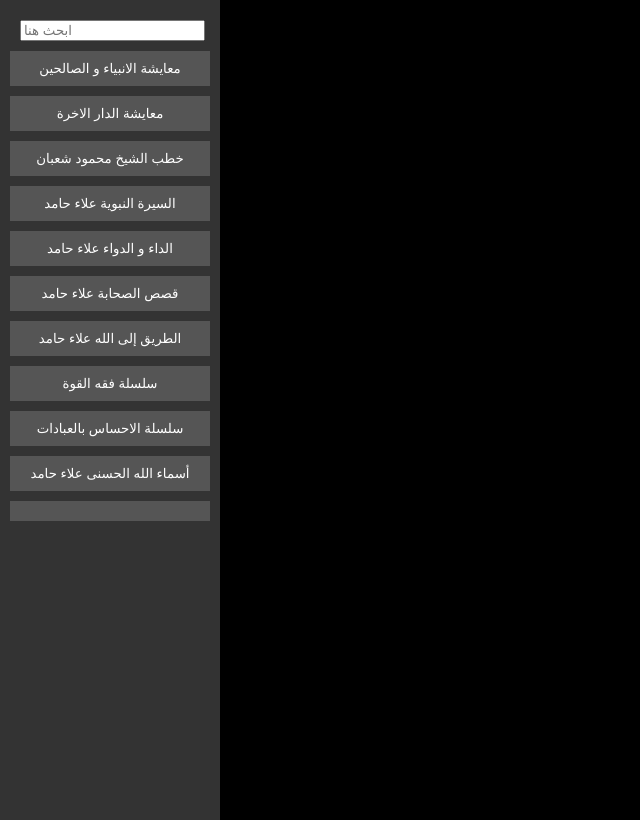
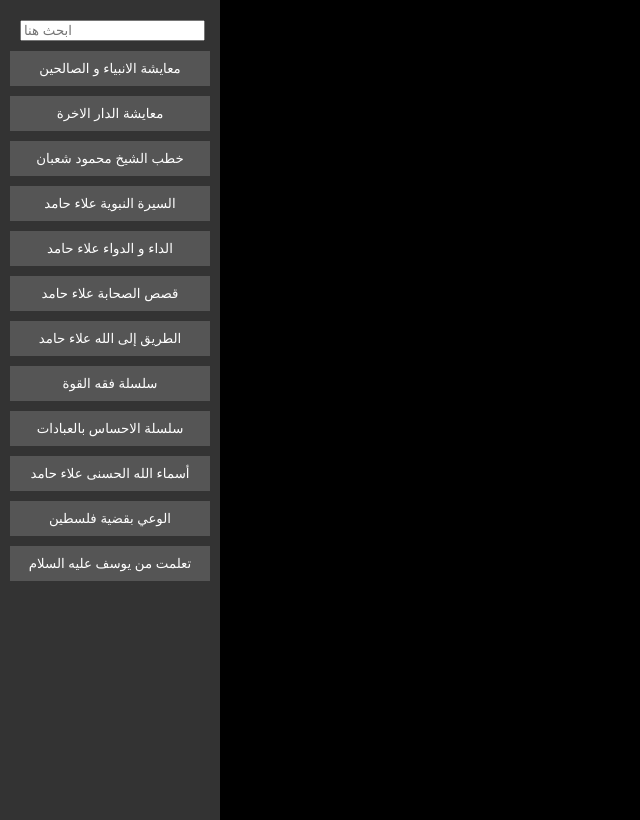
Before and after one commit to islam-way/islam-way.github.io, a plain HTML site: page index.html in a window 1280 px wide. Shown: the whole page, without its empty margins (0-640 px from the left). Drawn offline with Linux system fonts and the light colour scheme.

Commit message:
Update index.html

```diff
--- a/index.html
+++ b/index.html
@@ -1,12 +1,8 @@
 <!doctype html>
 <html class="no-js" lang="ar">
     <head>
-	<title>طريق الاسلام</title>
     <meta charset="utf-8">
     <meta http-equiv="x-ua-compatible" content="ie=edge">
-	<meta name="title" content="أرشيف شخصي - محمد الشامي">
-	<meta name="description" content="ارشيفي الشخصي المشتمل على ملفاتي الخاصة للمؤسس محمد الشامي">
-	<meta name="keywords" content="ارشيفي, محمد الشامي, قاعدة بيانات الشامي, موقع الشامي, الشامي, خاص">
 	<meta name="robots" content="index, follow">
 	<meta name="language" content="Arabic">
     <meta name="viewport" content="width=device-width, initial-scale=1">
@@ -30,7 +26,9 @@
         <button onclick=window.location.href='./?id=PLKd_OPEHWrqh4twiGPIW16jr5uo4tap5G';>سلسلة فقه القوة</button>
         <button onclick=window.location.href='./?id=PLKd_OPEHWrqiEmbm9fhOMw8cJtByfvvj8';>سلسلة الاحساس بالعبادات</button>
         <button onclick=window.location.href='./?id=PLlX1sKIV4qu-Yq6htzrpCcU6oJ9aqwOIe';>أسماء الله الحسنى علاء حامد</button>
-	<button onclick=window.location.href='./?id=';></button>
+	<button onclick=window.location.href='./?id=PL1i_D1Vw3d5PyAU8KBQoRfV2ufY0kSeUH';>الوعي بقضية فلسطين</button>
+	<button onclick=window.location.href='./?id=PL1i_D1Vw3d5PStIM5Rv29cfbKJGmtt4S8';>تعلمت من يوسف عليه السلام</button>
+	<!-- <button onclick=window.location.href='./?id=';></button> -->
     </div>
     <div id="video-frame">
         <iframe width="200" height="100" id="video" src="" title="YouTube video player" frameborder="0" allow="accelerometer; autoplay; clipboard-write; encrypted-media; gyroscope; picture-in-picture; web-share" referrerpolicy="strict-origin-when-cross-origin" allowfullscreen></iframe>
```
